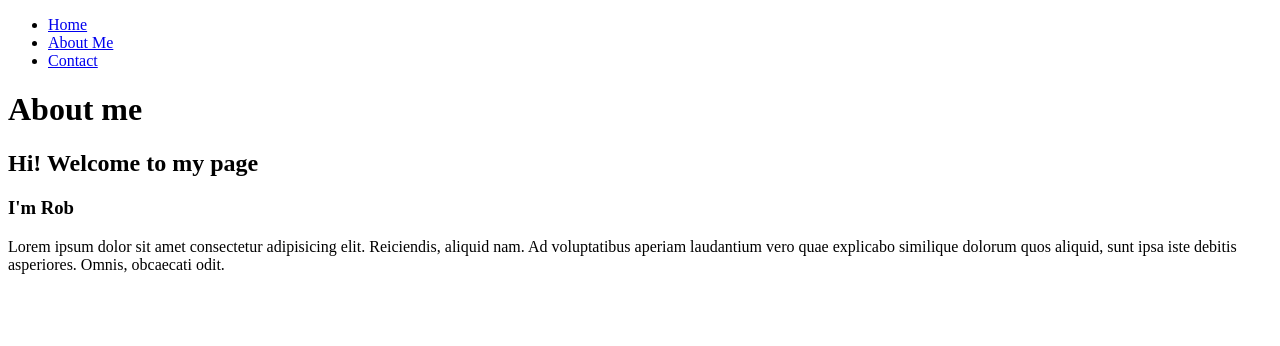
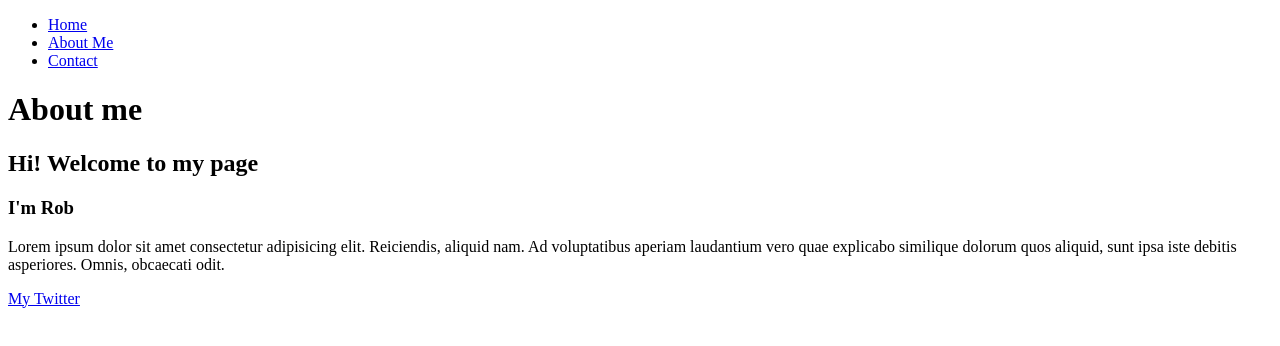
Before and after one commit to QRoberto/GIT-AzulSchool, a plain HTML site: page index.html in a window 1280 px wide. Drawn offline with Linux system fonts and the light colour scheme.

Commit message:
Added footer

```diff
--- a/index.html
+++ b/index.html
@@ -21,4 +21,5 @@
     <h3>I'm <span>Rob</span></h3>
     <p>Lorem ipsum dolor sit amet consectetur adipisicing elit. Reiciendis, aliquid nam. Ad voluptatibus aperiam laudantium vero quae explicabo similique dolorum quos aliquid, sunt ipsa iste debitis asperiores. Omnis, obcaecati odit.</p>
 </body>
+<footer><a href="https://twitter.com">My Twitter</a></footer>
 </html>
```
